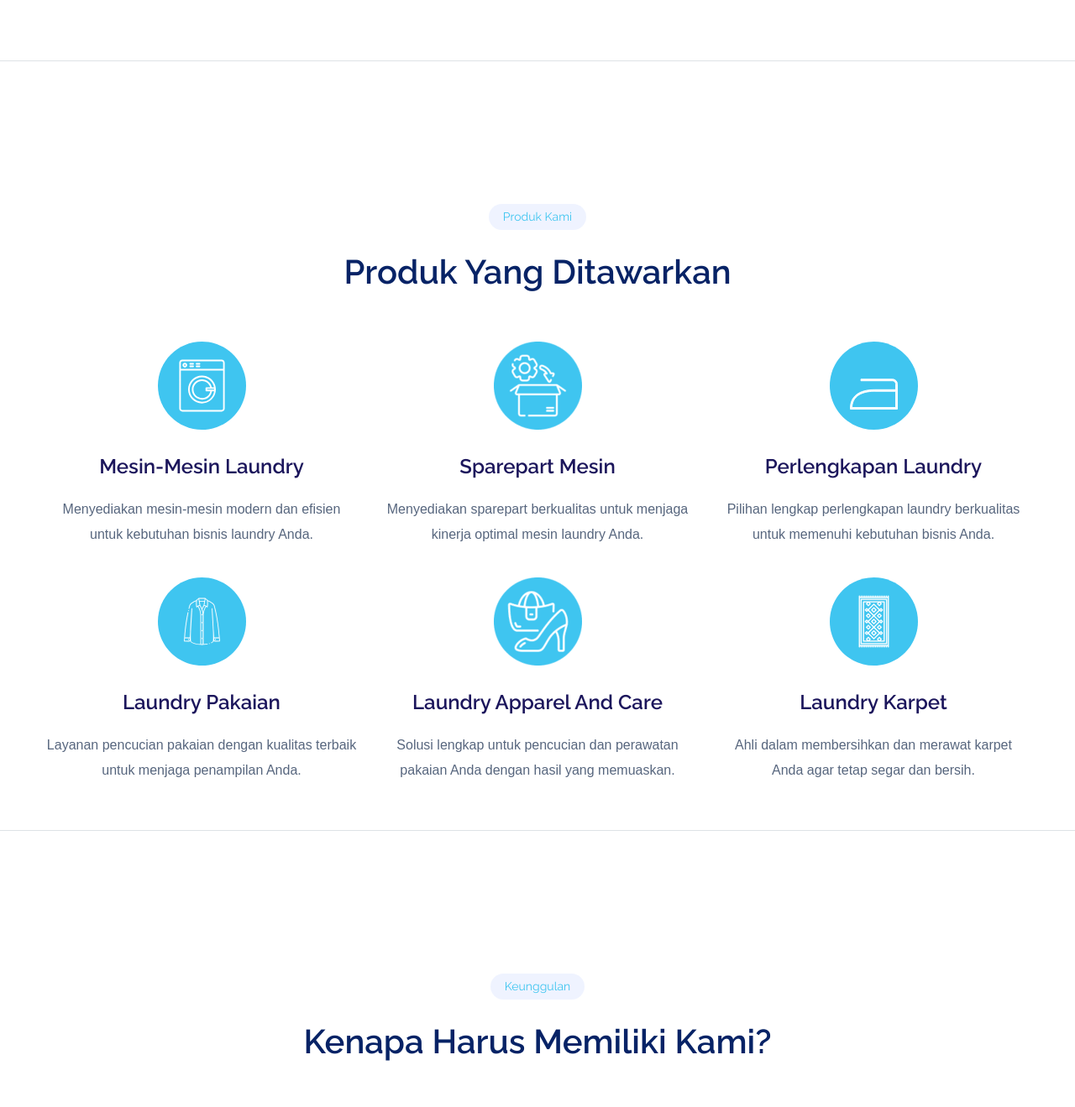
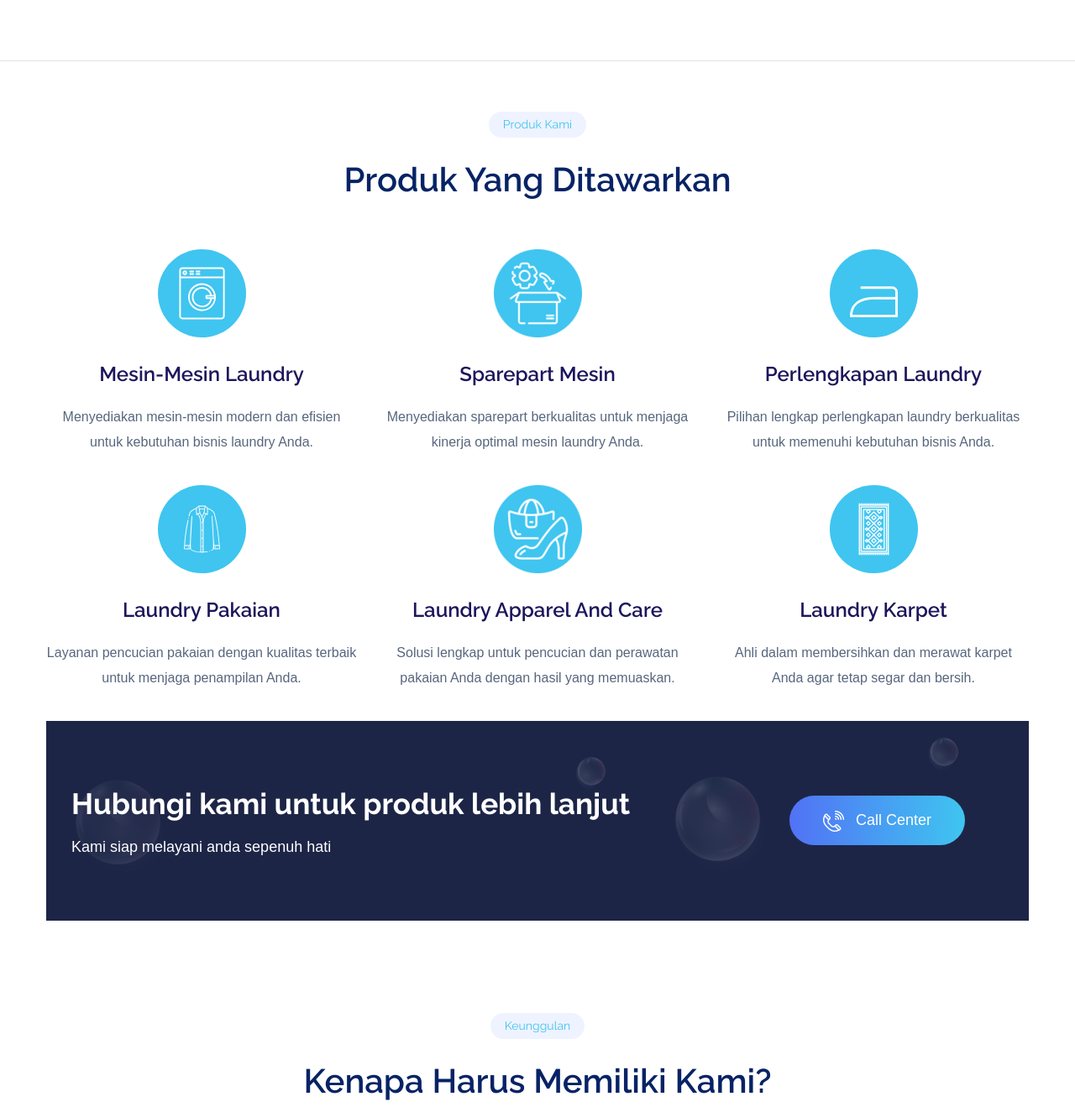
Before and after one commit to taufiqfadillah/laundry, a plain HTML site: page index.html in a window 1280 px wide. Shown: the part 1500-2819 px from the top of the page at 84% size. Drawn offline with nearby package versions, Linux system fonts and the light colour scheme; a web font is replaced by a local one.

Commit message:
call center

```diff
--- a/index.html
+++ b/index.html
@@ -134,7 +134,7 @@
       </section>
       <!-- Tentang Kami Area End -->
       <!--? Produk Area Start -->
-      <section id="produk" class="services-area pt-top border-bottom pb-20 mb-60">
+      <section id="produk" class="services-area">
         <div class="container">
           <div class="row justify-content-center">
             <div class="col-xl-7 col-lg-8">
@@ -215,6 +215,25 @@
         </div>
       </section>
       <!-- Produk End -->
+      <!--? Want To work -->
+      <section class="container">
+        <section class="wantToWork-area" data-background="assets/img/gallery/section_bg01.png">
+          <div class="wants-wrapper w-padding2">
+            <div class="row align-items-center justify-content-between">
+              <div class="col-xl-8 col-lg-9 col-md-7">
+                <div class="wantToWork-caption wantToWork-caption2">
+                  <h2>Hubungi kami untuk produk lebih lanjut</h2>
+                  <p>Kami siap melayani anda sepenuh hati</p>
+                </div>
+              </div>
+              <div class="col-xl-3 col-lg-3 col-md-5">
+                <a href="https://wa.me/6281289757428" class="btn wantToWork-btn"><img src="assets/img/icon/call2.png" alt="" /> Call Center</a>
+              </div>
+            </div>
+          </div>
+        </section>
+      </section>
+      <!-- Want To work End -->
       <!--? Keunggulan Start  -->
       <section id="keunggulan" class="offer-services pt-top">
         <div class="container">
@@ -707,8 +726,8 @@
                     <div class="footer-pera">
                       <p>
                         "Satu Tempat Untuk Semua Kebutuhan Usaha Laundry Anda" <br /><br />
-                        Selamat datang di Zona Laundry Mart! Kami adalah usaha laundry terpercaya yang menawarkan pencucian berkualitas tinggi. Dengan peralatan modern dan paket kerjasama/member yang menguntungkan, kami siap memenuhi
-                        kebutuhan laundry Anda.
+                        Selamat datang di Zona Laundry Mart! Kami adalah usaha laundry terpercaya yang menawarkan pencucian sesuai dengan standar kualitas bahan pakaian. Dengan peralatan modern dan paket kerjasama/member yang menguntungkan,
+                        kami siap memenuhi kebutuhan laundry Anda.
                       </p>
                     </div>
                   </div>
```
